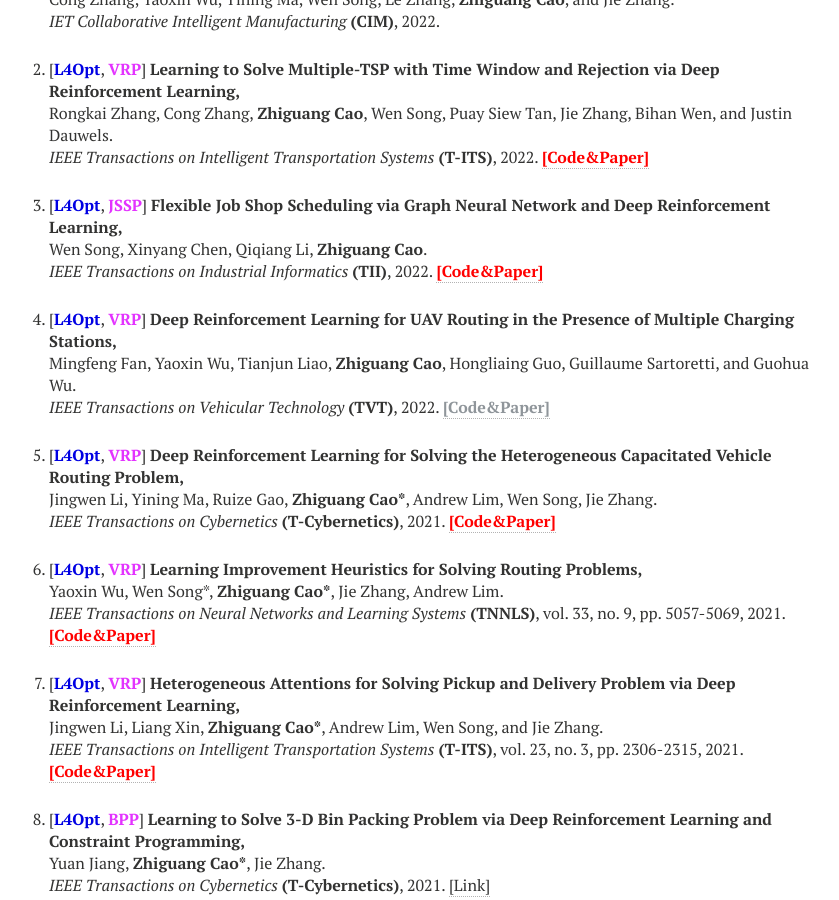
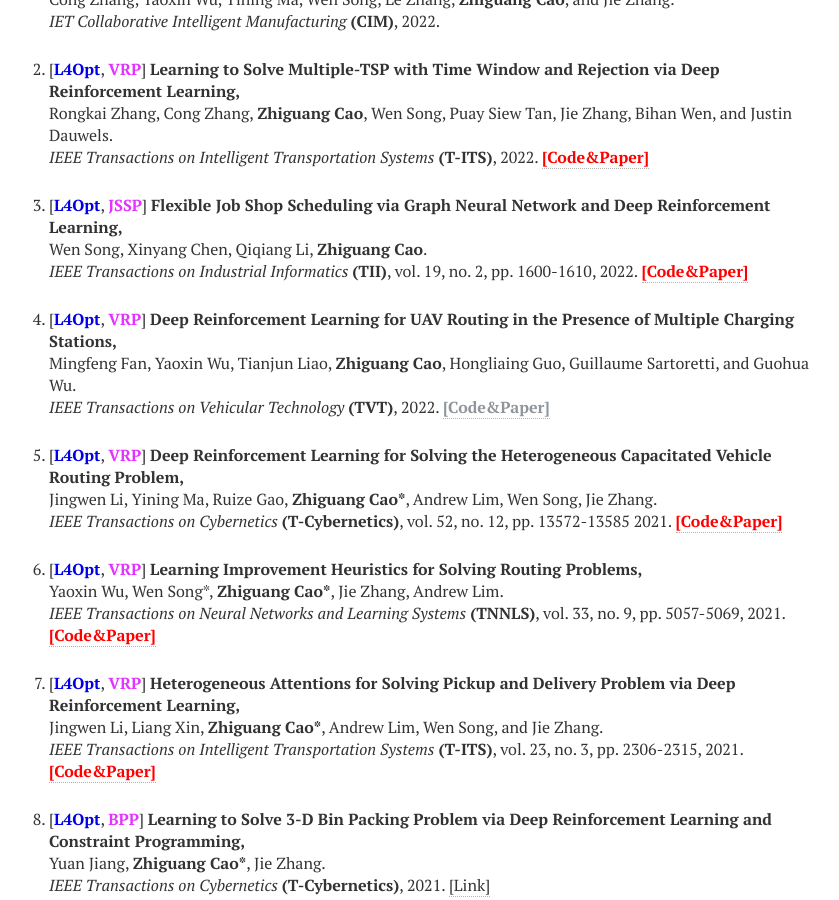
Before and after one commit to zhiguangcaosg/zhiguangcaosg.github.io, a Jekyll site: the page built from publications.md, in a window 1280 px wide and 900 px high, scrolled down 1801 px. Shown: the whole window, without its empty margins (311-1150 px from the left). Built offline with Jekyll 4.4.1, drawn with Linux system fonts in a browser that asks for light colours; nearby versions of some CDN libraries.

Commit message:
Update publications.html

```diff
--- a/_layouts/publications.html
+++ b/_layouts/publications.html
@@ -302,7 +302,7 @@ div.bibtex pre { font-size: 75%; overflow: auto;  width: 100%; padding: 0em 0em;
 <p>
 [<font color="#0000E3"><b>L4Opt</b></font>, <font color="#E333FF"><b>JSSP</b></font>] <b>Flexible Job Shop Scheduling via Graph Neural Network and Deep Reinforcement Learning,</b>
 <br>Wen Song, Xinyang Chen, Qiqiang Li, <b>Zhiguang Cao</b>.<br>
-<i>IEEE Transactions on Industrial Informatics</i> <b>(TII)</b>, 2022. <a href="https://github.com/songwenas12/fjsp-drl" target="_blank"> <font color="#FF0000"><b>[Code&Paper]</b> </font></a>
+<i>IEEE Transactions on Industrial Informatics</i> <b>(TII)</b>, vol. 19, no. 2, pp. 1600-1610, 2022. <a href="https://github.com/songwenas12/fjsp-drl" target="_blank"> <font color="#FF0000"><b>[Code&Paper]</b> </font></a>
 </p>
 </li>
 
@@ -319,7 +319,7 @@ div.bibtex pre { font-size: 75%; overflow: auto;  width: 100%; padding: 0em 0em;
 <p>
 [<font color="#0000E3"><b>L4Opt</b></font>, <font color="#E333FF"><b>VRP</b></font>] <b>Deep Reinforcement Learning for Solving the Heterogeneous Capacitated Vehicle Routing Problem,</b>
 <br>Jingwen Li, Yining Ma, Ruize Gao, <b>Zhiguang Cao*</b>, Andrew Lim, Wen Song, Jie Zhang.<br>
-<i>IEEE Transactions on Cybernetics</i> <b>(T-Cybernetics)</b>, 2021. <a href="https://github.com/Demon0312/HCVRP_DRL"  target="_blank"> <font color="#FF0000"><b>[Code&Paper]</b> </font></a>
+<i>IEEE Transactions on Cybernetics</i> <b>(T-Cybernetics)</b>, vol. 52, no. 12, pp. 13572-13585 2021. <a href="https://github.com/Demon0312/HCVRP_DRL"  target="_blank"> <font color="#FF0000"><b>[Code&Paper]</b> </font></a>
 </p>
 </li>
 
```
